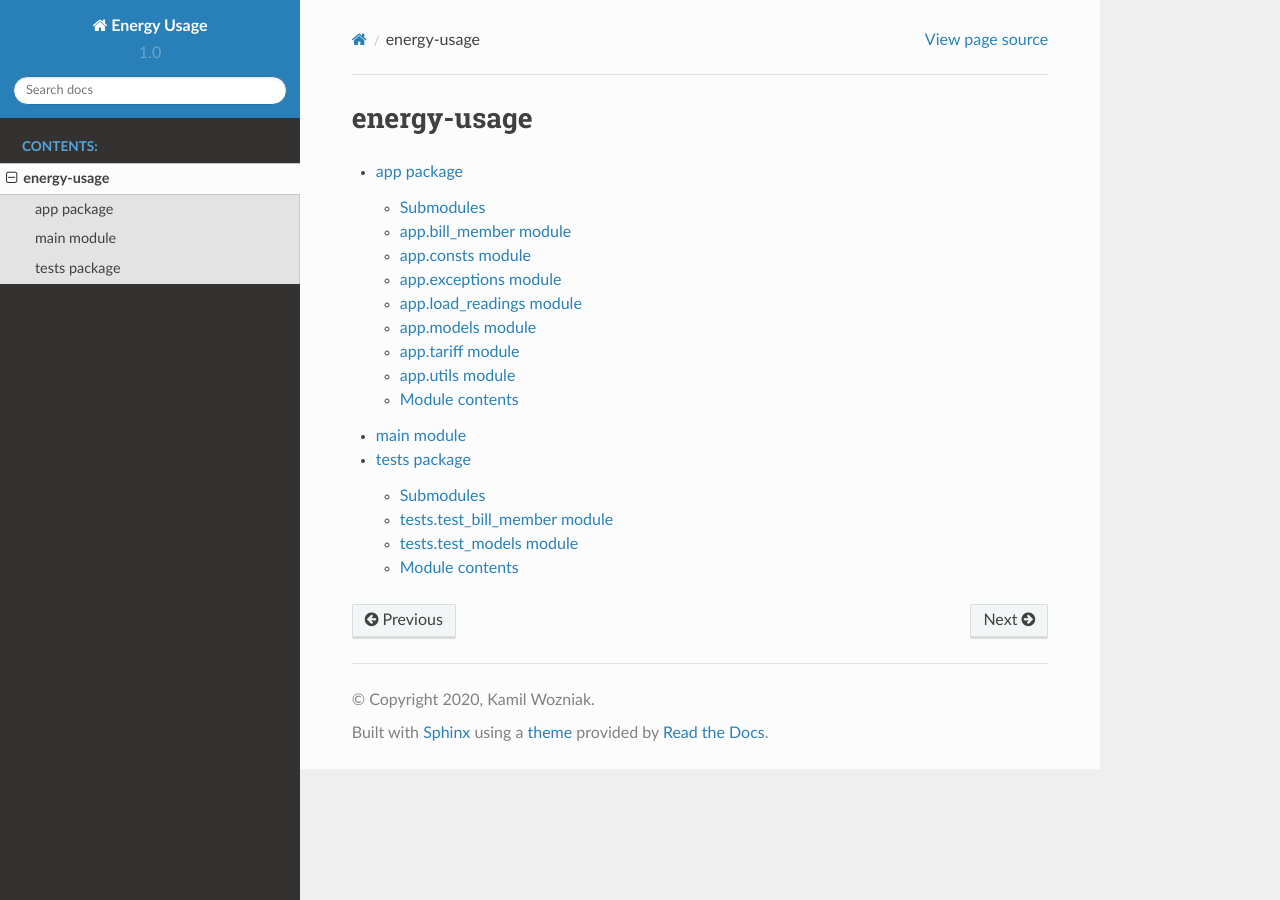
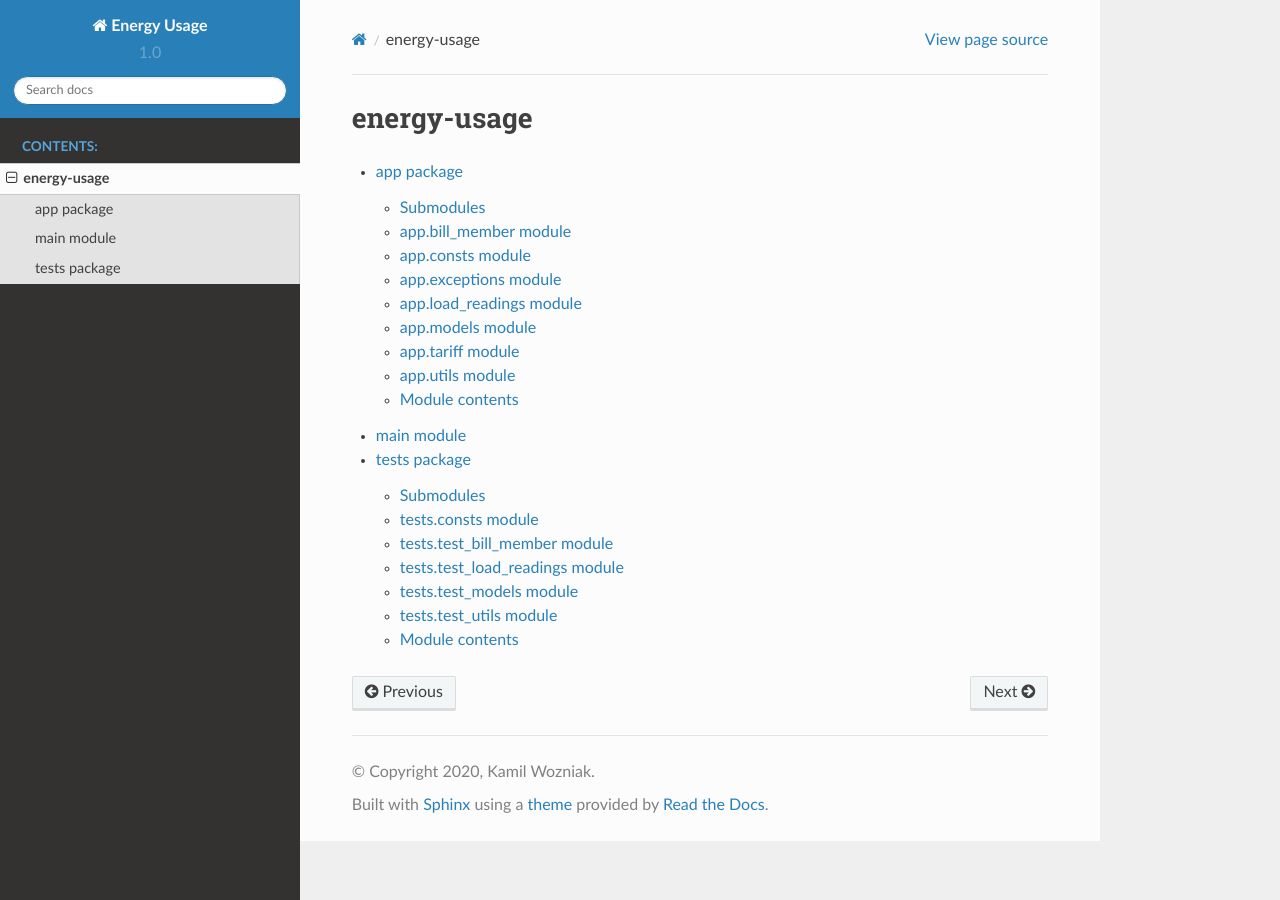
Before and after one commit to KamilWo/energy-usage, a Sphinx documentation site: the page built from docs/modules.rst, in a window 1280 px wide. Built offline with Sphinx 7.4.7 and the Read the Docs theme 2.0.0, drawn with Linux system fonts in a browser that asks for light colours.

Commit message:
Updated documentation

```diff
--- a/docs/tests.rst
+++ b/docs/tests.rst
@@ -4,10 +4,26 @@ tests package
 Submodules
 ----------
 
+tests.consts module
+-------------------
+
+.. automodule:: tests.consts
+   :members:
+   :undoc-members:
+   :show-inheritance:
+
 tests.test\_bill\_member module
 -------------------------------
 
 .. automodule:: tests.test_bill_member
+   :members:
+   :undoc-members:
+   :show-inheritance:
+
+tests.test\_load\_readings module
+---------------------------------
+
+.. automodule:: tests.test_load_readings
    :members:
    :undoc-members:
    :show-inheritance:
@@ -20,6 +36,14 @@ tests.test\_models module
    :undoc-members:
    :show-inheritance:
 
+tests.test\_utils module
+------------------------
+
+.. automodule:: tests.test_utils
+   :members:
+   :undoc-members:
+   :show-inheritance:
+
 Module contents
 ---------------
 
```
Also changed, not shown: 2 other files.
